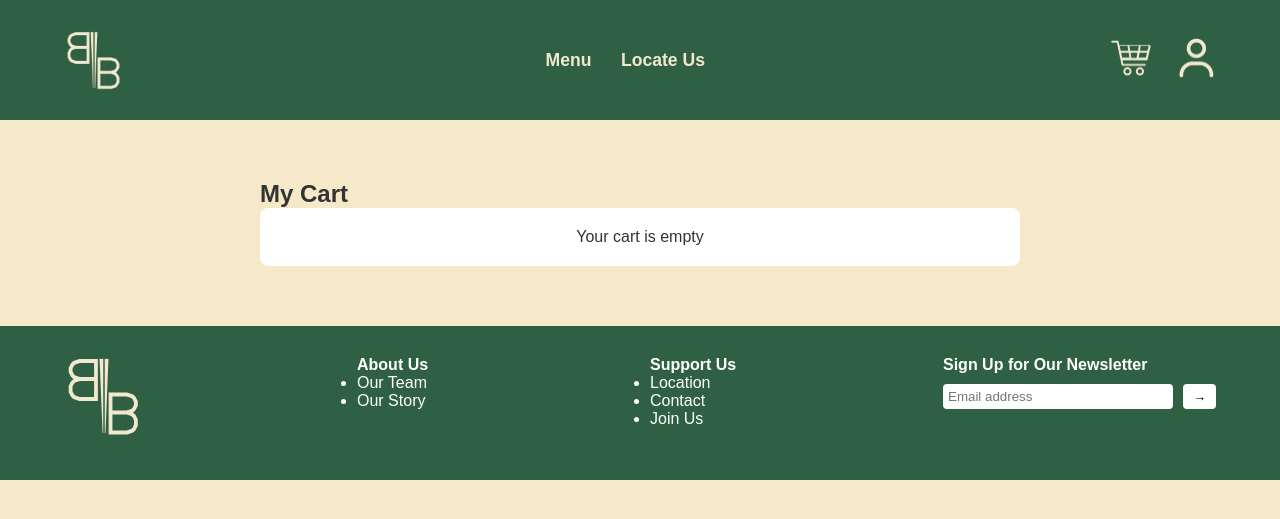
After one commit to JonKohKaiEn/IE4727-Final-Project, a PHP site: page /src/cart.php in a window 1280 px wide. The commit adds this page. Shown: the top 519 px of the page. Run offline with PHP 8.4, Linux system fonts and the light colour scheme.

Commit message:
Implemented frontend for cart

```diff
--- /dev/null
+++ b/src/cart.php
@@ -0,0 +1,136 @@
+<?php
+session_start();
+
+// Handle cart updates
+if ($_SERVER['REQUEST_METHOD'] === 'POST') {
+    // Check if item_name exists in POST data
+    if (isset($_POST['item_name'])) {
+        $item_name = $_POST['item_name'];
+
+        if (isset($_SESSION['cart']) && !empty($_SESSION['cart'])) {
+            foreach ($_SESSION['cart'] as $key => $item) {
+                if (isset($item['name']) && $item['name'] === $item_name) {
+                    if (isset($_POST['increase'])) {
+                        $_SESSION['cart'][$key]['quantity']++;
+                    } elseif (isset($_POST['decrease'])) {
+                        $_SESSION['cart'][$key]['quantity']--;
+                        if ($_SESSION['cart'][$key]['quantity'] <= 0) {
+                            unset($_SESSION['cart'][$key]);
+                            $_SESSION['cart'] = array_values($_SESSION['cart']);
+                        }
+                    }
+                    break;
+                }
+            }
+        }
+    }
+}
+?>
+
+<!DOCTYPE html>
+<html>
+  <head>
+    <title>Bountiful Bentos Co.</title>
+
+    <meta charset="utf-8">
+    <meta name="viewport" content="width=device-width, initial-scale=1">
+
+    <link rel="preconnect" href="https://fonts.googleapis.com">
+    <link rel="preconnect" href="https://fonts.gstatic.com" crossorigin>
+    <link href="https://fonts.googleapis.com/css2?family=Arimo:ital,wght@0,400..700;1,400..700&family=Concert+One&family=Lato:ital,wght@0,100;0,300;0,400;0,700;0,900;1,100;1,300;1,400;1,700;1,900&family=Noto+Sans:ital,wght@0,100..900;1,100..900&family=Rubik:ital,wght@0,300..900;1,300..900&display=swap" rel="stylesheet">
+    <link rel="stylesheet" href="../styles/styles.css">
+    <link rel="stylesheet" href="../styles/cart.css">
+  </head>
+  <body>
+    <!-- NAVIGATION -->
+    <header class="navbar">
+      <div class="nav-container">
+        <img src="../assets/images/BountifulBentos_Logo_Cream.png" alt="Bountiful Bentos Logo" class="logo">
+        <nav class="nav-links">
+          <a href="../src/menu.php">Menu</a>
+          <a href="../src/contact.html">Locate Us</a>
+        </nav>
+
+        <div class="nav-right">   <!--this is to keep the icons flushed to the right side-->
+          <a href="../src/cart.php"><img src="../assets/images/Cart_BB.png" alt="Cart" class="nav-icon"></a>
+          <a href="../src/login.html"><img src="../assets/images/User_BB.png" alt="User" class="nav-icon"></a>
+        </div>
+      </div>
+    </header>
+
+    <!-- CART -->
+    <section class="cart-container">
+      <h2>My Cart</h2>
+      <?php
+      if(empty($_SESSION['cart'])) {
+          echo '<div class="empty-cart"><p>Your cart is empty</p></div>';
+      } else {
+          foreach($_SESSION['cart'] as $item) {
+              if(isset($item['name']) && isset($item['price']) && isset($item['quantity']) && isset($item['image'])) {
+                  echo '<div class="cart-item">';
+                  echo '<img src="' . htmlspecialchars($item['image']) . '" alt="' . htmlspecialchars($item['name']) . '">';
+                  echo '<div class="item-details">';
+                  echo '<h3>' . htmlspecialchars($item['name']) . '</h3>';
+                  echo '<p>Price: $' . number_format($item['price'], 2) . '</p>';
+                  echo '<div class="quantity-controls">';
+                  echo '<form method="post" action="cart.php" style="display:inline;">';
+                  echo '<input type="hidden" name="item_name" value="' . htmlspecialchars($item['name']) . '">';
+                  echo '<button type="submit" name="decrease" class="qty-btn">-</button>';
+                  echo '<input type="text" value="' . $item['quantity'] . '" class="qty-input" readonly>';
+                  echo '<button type="submit" name="increase" class="qty-btn">+</button>';
+                  echo ' Total: $' . number_format($item['price'] * $item['quantity'], 2);
+                  echo '</form>';
+                  echo '</div></div></div>';
+              }
+          }
+
+          // Calculate totals only if there are valid items
+          $subtotal = array_reduce($_SESSION['cart'], function($carry, $item) {
+              if(isset($item['price']) && isset($item['quantity'])) {
+                  return $carry + ($item['price'] * $item['quantity']);
+              }
+              return $carry;
+          }, 0);
+
+          $gst = $subtotal * 0.07; // Changed from 0.09 to 0.07 to match GST rate
+          $total = $subtotal + $gst;
+
+          echo '<div class="total-section">';
+          echo '<h3>Order Summary</h3>';
+          echo '<p>Subtotal: $' . number_format($subtotal, 2) . '</p>';
+          echo '<p>GST (9%): $' . number_format($gst, 2) . '</p>';
+          echo '<p><strong>Total: $' . number_format($total, 2) . '</strong></p>';
+          echo '<form method="post" action="checkout.php">';
+          echo '<button type="submit" class="checkout-btn">Proceed to Checkout</button>';
+          echo '</form>';
+          echo '</div>';
+      }
+      ?>
+    </section>
+
+    <!-- FOOTER -->
+    <footer class="footer">
+      <div class="footer-container">
+        <div><img src="../assets/images/BountifulBentos_Logo_Cream.png" alt="Bountiful Bentos Logo" class="footer-logo"></div>
+        <div>
+          <h4>About Us</h4>
+          <ul><li>Our Team</li><li>Our Story</li></ul>
+        </div>
+
+        <div>
+          <h4>Support Us</h4>
+          <ul><li>Location</li><li>Contact</li><li>Join Us</li></ul>
+        </div>
+
+        <div>
+          <h4>Sign Up for Our Newsletter</h4>
+          <form id="newsletterForm">
+            <input type="email" placeholder="Email address" required>
+            <button type="submit">→</button>
+          </form>
+        </div>
+      </div>
+    </footer>
+
+  </body>
+</html>
--- a/src/template.html
+++ b/src/template.html
@@ -28,7 +28,7 @@
       </div>
     </header>
 
-    <!-- MENU -->
+    <!-- CONTENT -->
 
     <!-- FOOTER -->
     <footer class="footer">
--- /dev/null
+++ b/styles/cart.css
@@ -0,0 +1,76 @@
+.cart-container {
+    width: 800px;
+    margin: 40px auto;
+    padding: 20px;
+}
+
+.cart-item {
+    position: relative;
+    margin-bottom: 15px;
+    padding: 15px;
+    background-color: #fff;
+    border-radius: 8px;
+    box-shadow: 0 2px 4px rgba(0,0,0,0.1);
+    overflow: hidden;
+}
+
+.cart-item img {
+    width: 100px;
+    height: 100px;
+    float: left;
+    margin-right: 20px;
+}
+
+.item-details {
+    margin-left: 120px;
+}
+
+.quantity-controls {
+    margin: 10px 0;
+}
+
+.qty-btn {
+    padding: 5px 10px;
+    border: none;
+    background-color: #4CAF50;
+    color: white;
+    cursor: pointer;
+    border-radius: 4px;
+}
+
+.qty-input {
+    width: 50px;
+    text-align: center;
+    margin: 0 10px;
+}
+
+.total-section {
+    margin-top: 20px;
+    padding: 20px;
+    background-color: #fff;
+    border-radius: 8px;
+    box-shadow: 0 2px 4px rgba(0,0,0,0.1);
+}
+
+.total-section p {
+    text-align: right;
+}
+
+.checkout-btn {
+    display: block;
+    width: 200px;
+    padding: 10px 20px;
+    background-color: #4CAF50;
+    color: white;
+    border: none;
+    border-radius: 4px;
+    cursor: pointer;
+    margin: 10px 0 0 auto;
+}
+
+.empty-cart {
+    text-align: center;
+    padding: 20px;
+    background-color: #fff;
+    border-radius: 8px;
+}
```
Also changed, not shown: bento.sql (+14 -15 lines), src/menu.php (+62 -5 lines), styles/menu.css (+14 -0 lines), src/cart.html (deleted).
